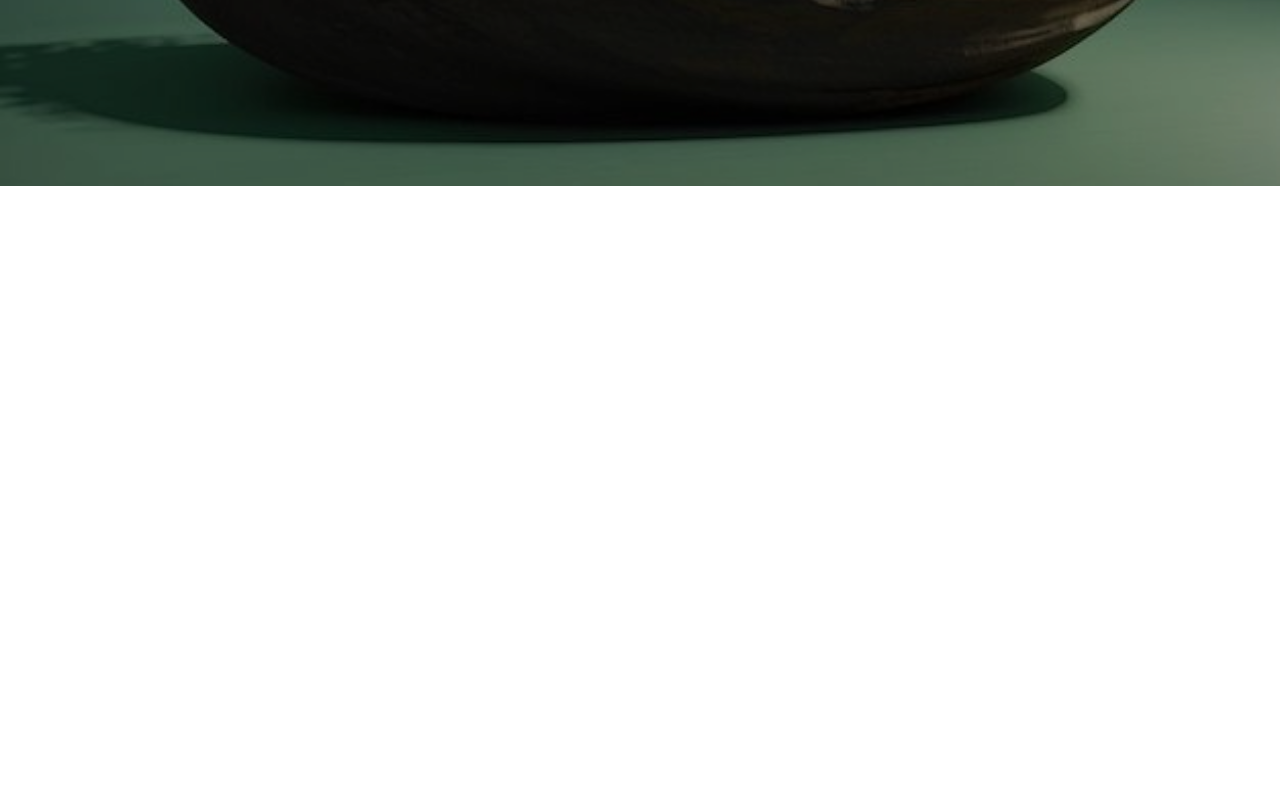
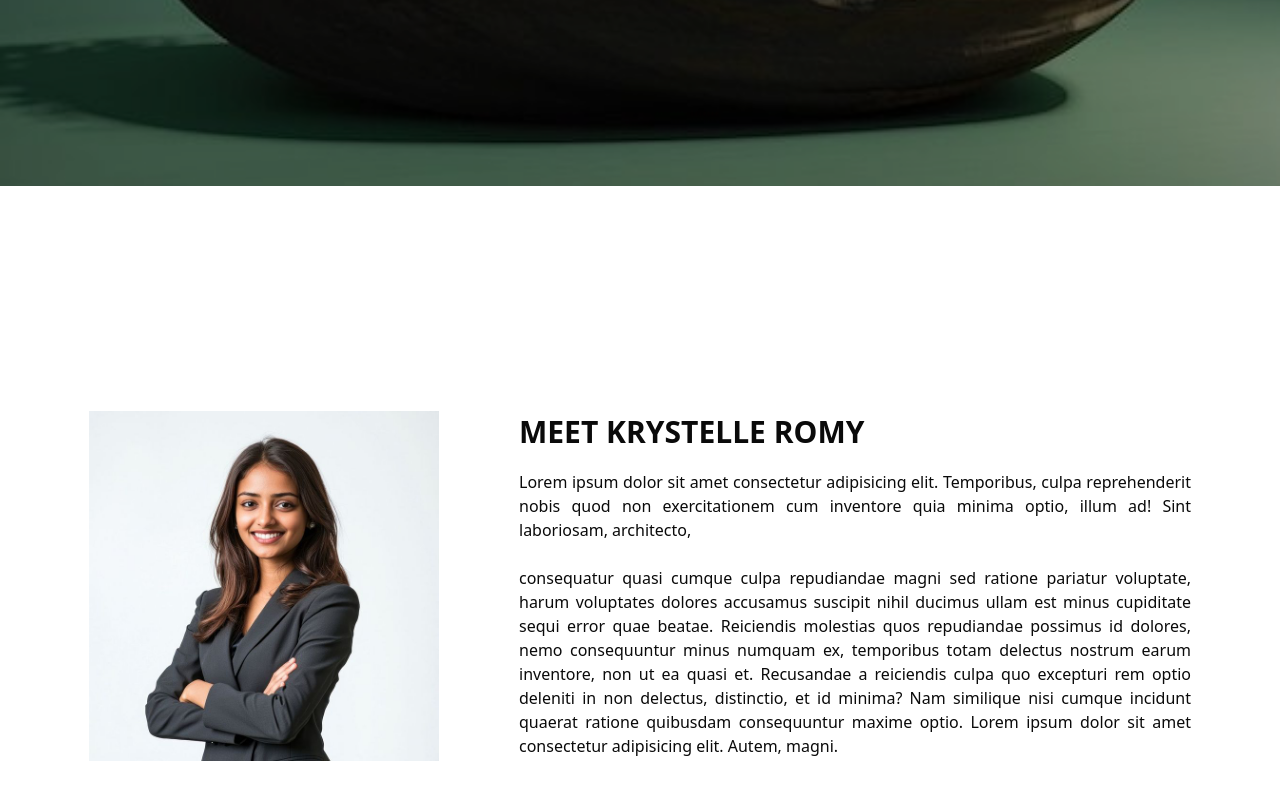
Before and after one commit to Vishesh-21/-Real-Estate-Website, a Next.js app: page / in a window 1280 px wide. Shown: the part 614-1414 px from the top of the page. Before the commit the page ends 800 px from the top, so only its background shows below. Built offline with nearby package versions, Linux system fonts and the light colour scheme.

Commit message:
Adding about page.

```diff
--- /dev/null
+++ b/app/(home)/_components/About.jsx
@@ -0,0 +1,32 @@
+import Image from "next/image";
+import React from "react";
+import modelImage from "@/public/modelImage.jpg";
+
+export const About = () => {
+  return (
+    <section className="w-full h-screen flex items-center justify-center">
+      <div className="max-w-6xl flex items-center gap-20">
+        <Image
+          src={modelImage}
+          className="object-contain w-[350px] h-[400px] "
+        />
+        <div className="space-y-5">
+            <h1 className="text-3xl font-bold uppercase">Meet krystelle romy</h1>
+          <p className="w-full md:max-w-2xl text-md text-justify">
+            Lorem ipsum dolor sit amet consectetur adipisicing elit. Temporibus,
+            culpa reprehenderit nobis quod non exercitationem cum inventore quia
+            minima optio, illum ad! Sint laboriosam, architecto, <br/> <br /> consequatur
+            quasi cumque culpa repudiandae magni sed ratione pariatur voluptate,
+            harum voluptates dolores accusamus suscipit nihil ducimus ullam est
+            minus cupiditate sequi error quae beatae. Reiciendis molestias quos
+            repudiandae possimus id dolores, nemo consequuntur minus numquam ex,
+            temporibus totam delectus nostrum earum inventore, non ut ea quasi
+            et. Recusandae a reiciendis culpa quo excepturi rem optio deleniti
+            in non delectus, distinctio, et id minima? Nam similique nisi cumque
+            incidunt quaerat ratione quibusdam consequuntur maxime optio. Lorem ipsum dolor sit amet consectetur adipisicing elit. Autem, magni.
+          </p>
+        </div>
+      </div>
+    </section>
+  );
+};
--- a/app/(home)/page.jsx
+++ b/app/(home)/page.jsx
@@ -1,10 +1,12 @@
 import React from 'react'
 import { Dashboard } from './_components/Dashboard'
+import { About } from './_components/About'
 
 export default function Home() {
   return (
-    <div>
+    <div >
       <Dashboard/>
+      <About/>
     </div>
   )
 }
```
Also changed, not shown: public/modelImage.jpg (added).
